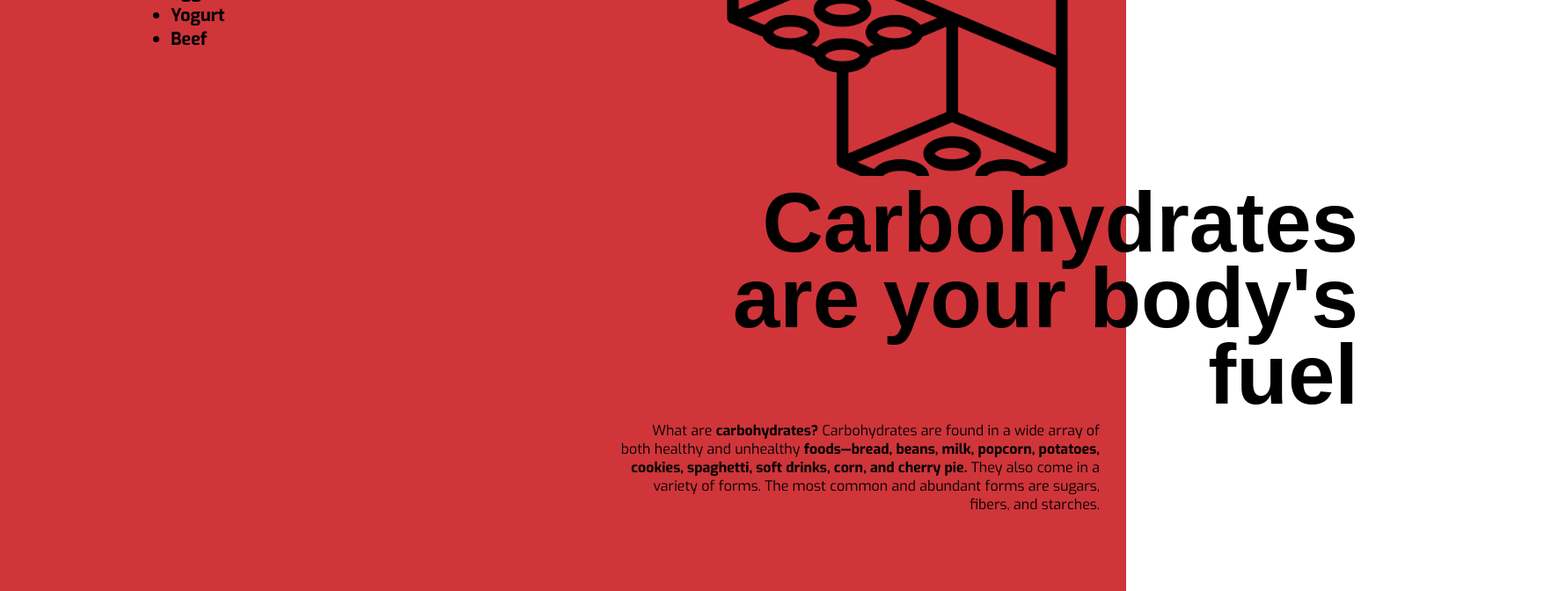
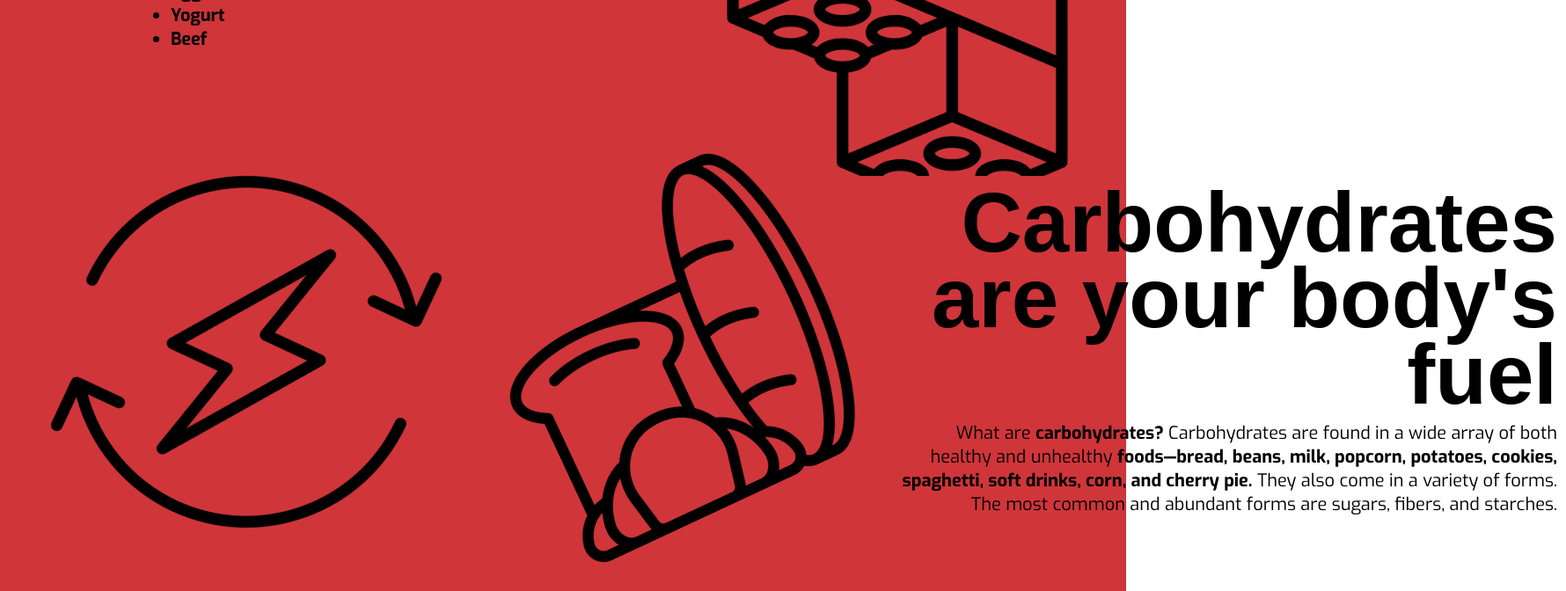
Before and after one commit to darianthao/ibulky, a React (Create React App) app: page / in a window 1280 px wide. Shown: the part 1300-1972 px from the top of the page at 88% size, 1780 px wide, since content can reach past the window. Built offline with nearby package versions, Linux system fonts and the light colour scheme.

Commit message:
finished carbohydrate section with styling

```diff
--- a/src/components/Description/Carbohydrates/Carbohydrates.css
+++ b/src/components/Description/Carbohydrates/Carbohydrates.css
@@ -3,22 +3,42 @@
     position: relative;
     background: #d0353a;
     height: 600px;
+    display: flex;
+    flex-direction: row;
+}
+
+.carbohydrates-description {
+    text-align: right;
+    margin-left: 10em;
 }
 
 .carbohydrates-context-container h1 {
     width: 800px;
     font-size: 6em;
-    margin-left: 30px;
     padding: 10px;
     line-height: .9em;
     font-family: sans-serif;
 }
 
-.carbohydrates-description {
-    text-align: right;
-    margin-left: 55%;
+.carbohydrates-description p {
+    font-size: 1.25rem;
+    width: 750px;
+    margin-left: 3em;
 }
 
-.carbohydrates-description p {
-    margin-right: 30px;
+.carbohydrates-images {
+    display: flex;
 }
+.carbohydrates-images img{
+    width: 400px;
+    height: 400px;
+    margin-left: 10%;
+}
+
+.boltLogo {
+    transform: rotate(25deg);
+}
+
+.breadLogo {
+    transform: rotate(-25deg);
+}
--- a/src/components/Description/Carbohydrates/Carbohydrates.js
+++ b/src/components/Description/Carbohydrates/Carbohydrates.js
@@ -1,9 +1,15 @@
 import './Carbohydrates.css'
+import boltLogo from '../../../images/bolt.png'
+import breadLogo from '../../../images/bread.png'
 
 function Carbohydrates() {
     return (
         <>
             <div className="carbohydrates-context-container">
+                <div className="carbohydrates-images">
+                    <img src={boltLogo} alt="bolt logo" className="boltLogo"></img>
+                    <img src={breadLogo} alt="bread logo" className="breadLogo"></img>
+                </div>
                 <div className="carbohydrates-description">
                     <h1>Carbohydrates are your body's fuel</h1>
                     <p>What are <strong>carbohydrates?</strong> Carbohydrates are found
--- a/src/components/Description/Protein/Protein.css
+++ b/src/components/Description/Protein/Protein.css
@@ -36,9 +36,6 @@
     height: 400px;
 }
 
-.protein-image{
-
-}
 .faceUp{
     margin-left: 150px;
     margin-top: 200px;
```
Also changed, not shown: src/images/bolt.png (added), src/images/bread.png (added).
